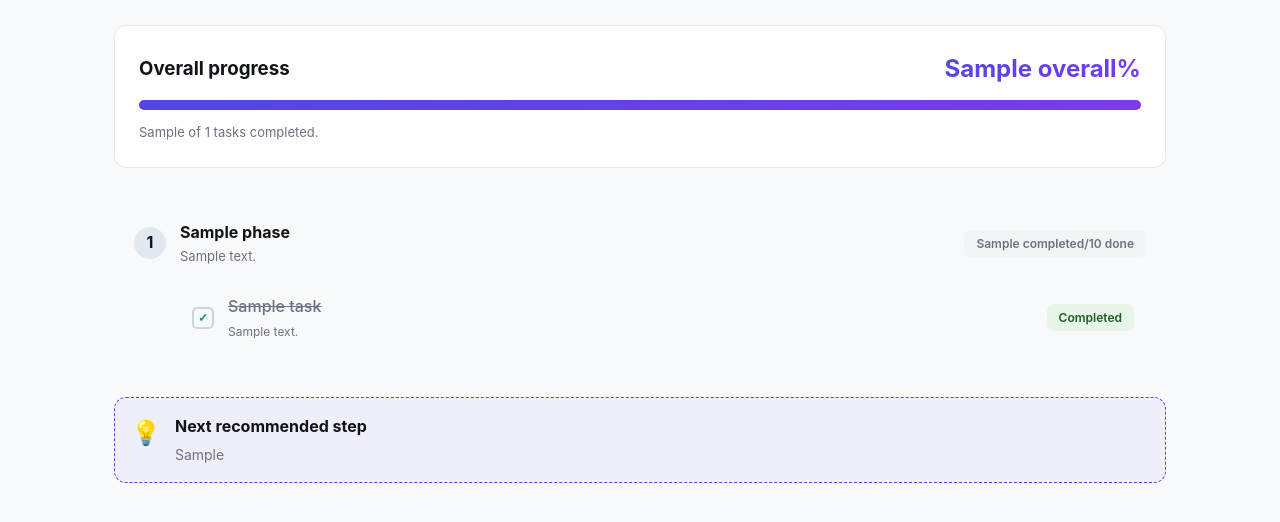
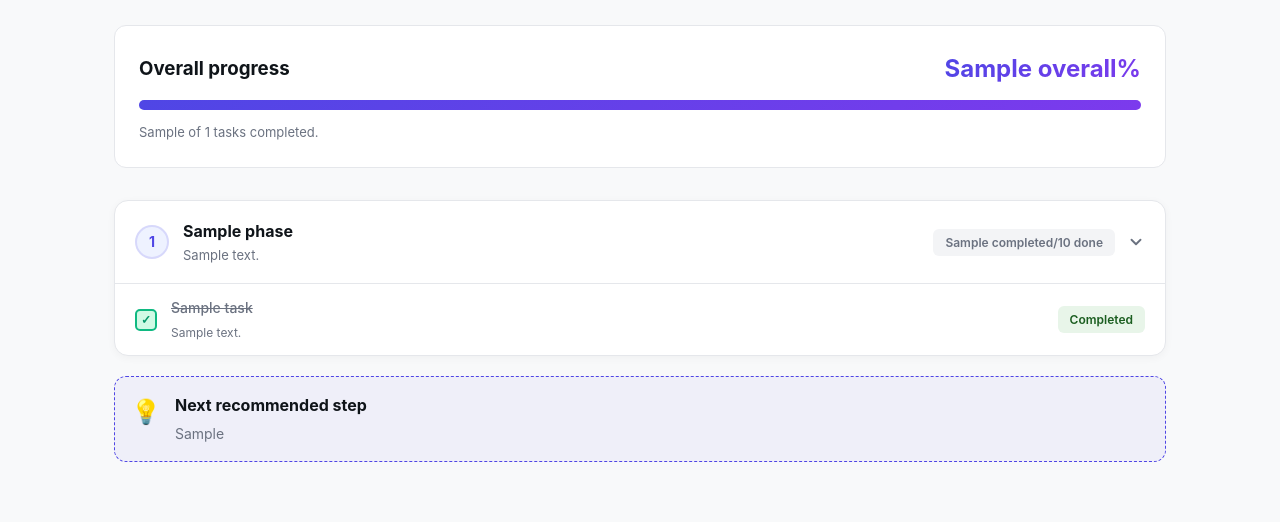
Before and after one commit to RawanMahmoud20/careerpath-ai, a Django app: template careerpath_ai/roadmap/templates/roadmap/roadmap.html in a window 1280 px wide. Shown: the part 148-670 px from the top of the page. Run offline with Django 5.2, Linux system fonts and the light colour scheme; data comes from the database, SQL or seed files in the repository; both versions use the stored data as it was after the commit; tables that the repository leaves empty hold one stand-in row (values such as "Sample post"); the template is opened without the code that fills it: values that come from a table or form of the project are taken from there, most other values are stand-ins (such as "Sample title", 1, 10 or a date in 2020).

Commit message:
roadmap Style

```diff
--- a/careerpath_ai/roadmap/templates/roadmap/roadmap.html
+++ b/careerpath_ai/roadmap/templates/roadmap/roadmap.html
@@ -22,7 +22,7 @@
         <h3>Overall progress</h3>
         <span id="overall-pct" style="font-size:24px; font-weight:700;" class="gradient-text">{{ overall }}%</span>
       </div>
-      <div style="background: var(--border-color); border-radius: 8px; height: 10px; margin: 12px 0; overflow: hidden;">
+      <div style="background: var(--border); border-radius: 8px; height: 10px; margin: 12px 0; overflow: hidden;">
         <div id="overall-bar" style="width: {{ overall }}%; background: linear-gradient(135deg, #4F46E5, #7C3AED); height: 100%; transition: width 0.4s ease;"></div>
       </div>
       <p id="overall-label" style="font-size:13px; color:var(--text-muted);">
@@ -32,16 +32,17 @@
 
     <!-- Phases -->
     {% for pd in phases_data %}
+      {% with all_done=pd.completed|add:0 %}
       <div class="phase-card"
            id="phase-{{ pd.phase.phase_number }}"
            data-total="{{ pd.total }}"
            data-completed="{{ pd.completed }}"
-           style="margin-bottom: 24px; background: var(--bg-card); padding: 20px; border-radius: 12px; border: 1px solid var(--border-color);">
+           style="margin-bottom: 20px;">
 
-        <div style="display: flex; justify-content: space-between; align-items: center; margin-bottom: 16px;">
-          <div style="display:flex; align-items:center; gap: 14px;">
-            <div class="phase-num-circle {% if pd.completed == pd.total and pd.total > 0 %}phase-done{% endif %}"
-                 style="width:32px; height:32px; border-radius:50%; background:#E2E8F0; display:flex; align-items:center; justify-content:center; font-weight:bold; flex-shrink:0; transition: background 0.3s, color 0.3s;">
+        <!-- Phase Header (clickable to toggle) -->
+        <div class="phase-header-row" onclick="togglePhase(this)" style="cursor:pointer;">
+          <div style="display:flex; align-items:center; gap:14px;">
+            <div class="phase-num-circle {% if pd.completed == pd.total and pd.total > 0 %}phase-done{% endif %}">
               {% if pd.completed == pd.total and pd.total > 0 %}✓{% else %}{{ pd.phase.phase_number }}{% endif %}
             </div>
             <div>
@@ -49,25 +50,33 @@
               <div style="font-size:13px; color:var(--text-muted);">{{ pd.phase.description }}</div>
             </div>
           </div>
-          <span class="phase-badge badge {% if pd.completed == pd.total and pd.total > 0 %}badge-success{% else %}badge-muted{% endif %}"
-                style="white-space: nowrap;">
+
+          <div style="display:flex; align-items:center; gap:12px; flex-shrink:0;">
+            <span class="phase-badge badge {% if pd.completed == pd.total and pd.total > 0 %}badge-success{% else %}badge-muted{% endif %}">
               <span class="phase-done-count">{{ pd.completed }}</span>/{{ pd.total }} done
             </span>
+            <div class="phase-chevron {% if pd.completed == pd.total and pd.total > 0 %}collapsed{% endif %}">
+              <svg width="18" height="18" viewBox="0 0 24 24" fill="none" stroke="currentColor" stroke-width="2.5" stroke-linecap="round" stroke-linejoin="round">
+                <polyline points="6 9 12 15 18 9"></polyline>
+              </svg>
+            </div>
+          </div>
         </div>
 
-        <div style="display:flex; flex-direction:column; gap:10px; padding-left:46px;">
+        <!-- Tasks Dropdown -->
+        <div class="tasks-body {% if pd.completed == pd.total and pd.total > 0 %}collapsed{% endif %}">
+          <div class="tasks-inner">
             {% for td in pd.tasks %}
-            <div class="task-row"
-                 style="display:flex; align-items:center; gap:14px; background:var(--bg-site); padding:12px; border-radius:8px; border:1px solid var(--border-color); transition: opacity 0.2s;">
+              <div class="task-row {% if td.status == 'completed' %}is-completed{% endif %} {% if forloop.counter|divisibleby:2 %}task-row-alt{% endif %}"
+                   data-task-index="{{ forloop.counter }}">
 
                 <!-- Toggle checkbox -->
                 <button class="task-toggle"
                         data-task-ref="{{ td.task.task_ref }}"
                         data-status="{{ td.status }}"
                         data-phase="{{ pd.phase.phase_number }}"
-                      onclick="cycleStatus(this)"
-                      title="Click to change status"
-                      style="cursor:pointer; width:22px; height:22px; border-radius:5px; border:2px solid #cbd5e1; display:flex; align-items:center; justify-content:center; font-size:12px; font-weight:bold; flex-shrink:0; transition: background 0.25s, border-color 0.25s; background: transparent; padding:0;">
+                        onclick="cycleStatus(this); event.stopPropagation();"
+                        title="Click to change status">
                   {% if td.status == 'completed' %}✓
                   {% elif td.status == 'in_progress' %}●
                   {% endif %}
@@ -75,18 +84,16 @@
 
                 <!-- Task text -->
                 <div style="flex:1; min-width:0;">
-                <div class="task-title-text"
-                     style="font-weight:500; {% if td.status == 'completed' %}text-decoration:line-through; color:var(--text-muted);{% endif %} transition: all 0.25s;">
+                  <div class="task-title-text {% if td.status == 'completed' %}done-text{% endif %}">
                     {{ td.task.title }}
                   </div>
                   {% if td.task.description %}
-                  <div style="font-size:12px; color:var(--text-muted); margin-top:2px;">{{ td.task.description }}</div>
+                    <div style="font-size:12px; color:var(--text-muted); margin-top:3px;">{{ td.task.description }}</div>
                   {% endif %}
                 </div>
 
                 <!-- Status badge -->
-              <span class="task-status-badge badge {% if td.status == 'completed' %}badge-success{% elif td.status == 'in_progress' %}badge-warning{% else %}badge-muted{% endif %}"
-                    style="white-space:nowrap; transition: all 0.25s;">
+                <span class="task-status-badge badge {% if td.status == 'completed' %}badge-success{% elif td.status == 'in_progress' %}badge-warning{% else %}badge-muted{% endif %}">
                   {% if td.status == 'completed' %}Completed
                   {% elif td.status == 'in_progress' %}In progress
                   {% else %}Not started{% endif %}
@@ -96,6 +103,9 @@
             {% endfor %}
           </div>
         </div>
+
+      </div>
+      {% endwith %}
     {% empty %}
       <div class="card"><p>No tasks found in this roadmap.</p></div>
     {% endfor %}
@@ -114,7 +124,121 @@
 
 {% block scripts %}
 <style>
-  /* ── task toggle button states ── */
+  /* ── Phase card ── */
+  .phase-card {
+    background: var(--surface);
+    border: 1px solid var(--border);
+    border-radius: 14px;
+    overflow: hidden;
+    box-shadow: 0 2px 8px rgba(0,0,0,0.04);
+    transition: box-shadow 0.2s;
+  }
+  .phase-card:hover {
+    box-shadow: 0 4px 16px rgba(79,70,229,0.08);
+  }
+
+  /* ── Phase header row ── */
+  .phase-header-row {
+    display: flex;
+    justify-content: space-between;
+    align-items: center;
+    padding: 18px 20px;
+    user-select: none;
+    transition: background 0.15s;
+  }
+  .phase-header-row:hover {
+    background: rgba(79,70,229,0.03);
+  }
+
+  /* ── Phase number circle ── */
+  .phase-num-circle {
+    width: 34px;
+    height: 34px;
+    border-radius: 50%;
+    background: #EEF2FF;
+    color: var(--primary);
+    display: flex;
+    align-items: center;
+    justify-content: center;
+    font-weight: 700;
+    font-size: 14px;
+    flex-shrink: 0;
+    transition: background 0.3s, color 0.3s;
+    border: 2px solid rgba(79,70,229,0.15);
+  }
+  .phase-num-circle.phase-done {
+    background: #D1FAE5 !important;
+    color: #059669;
+    border-color: rgba(16,185,129,0.3);
+  }
+
+  /* ── Chevron icon ── */
+  .phase-chevron {
+    color: var(--text-muted);
+    transition: transform 0.3s ease;
+    display: flex;
+    align-items: center;
+  }
+  .phase-chevron.collapsed {
+    transform: rotate(-90deg);
+  }
+
+  /* ── Tasks body (collapsible) ── */
+  .tasks-body {
+    display: grid;
+    grid-template-rows: 1fr;
+    transition: grid-template-rows 0.35s ease;
+    border-top: 1px solid var(--border);
+  }
+  .tasks-body.collapsed {
+    grid-template-rows: 0fr;
+    border-top: none;
+  }
+  .tasks-inner {
+    overflow: hidden;
+    padding: 0;
+  }
+
+  /* ── Task rows ── */
+  .task-row {
+    display: flex;
+    align-items: center;
+    gap: 14px;
+    padding: 13px 20px 13px 20px;
+    border-bottom: 1px solid rgba(0,0,0,0.05);
+    transition: background 0.2s;
+  }
+  .task-row:last-child {
+    border-bottom: none;
+  }
+  /* Zebra / alternate row tinting */
+  .task-row-alt {
+    background: rgba(79,70,229,0.025);
+  }
+  .task-row:not(.task-row-alt) {
+    background: transparent;
+  }
+  .task-row:hover {
+    background: rgba(79,70,229,0.05) !important;
+  }
+
+  /* ── Task toggle button ── */
+  .task-toggle {
+    cursor: pointer;
+    width: 22px;
+    height: 22px;
+    border-radius: 5px;
+    border: 2px solid #cbd5e1;
+    display: flex;
+    align-items: center;
+    justify-content: center;
+    font-size: 12px;
+    font-weight: bold;
+    flex-shrink: 0;
+    transition: background 0.25s, border-color 0.25s, transform 0.1s;
+    background: transparent;
+    padding: 0;
+  }
   .task-toggle[data-status="not_started"] {
     border-color: #cbd5e1;
     background: transparent;
@@ -130,20 +254,25 @@
     background: #D1FAE5;
     color: #059669;
   }
-  /* pulse animation on click */
   .task-toggle.clicking {
-    transform: scale(0.85);
-    transition: transform 0.1s;
+    transform: scale(0.82);
   }
-  /* completed row dim */
+
+  /* ── Task title text ── */
+  .task-title-text {
+    font-weight: 500;
+    font-size: 14px;
+    transition: all 0.25s;
+  }
+  .task-title-text.done-text {
+    text-decoration: line-through;
+    color: var(--text-muted);
+  }
+
+  /* ── Completed row dim ── */
   .task-row.is-completed .task-title-text {
     text-decoration: line-through;
     color: var(--text-muted);
-  }
-  /* phase circle done */
-  .phase-num-circle.phase-done {
-    background: #D1FAE5 !important;
-    color: #059669;
   }
 </style>
 
@@ -160,7 +289,7 @@ const BADGE_CLS = {
   completed:   'badge-success',
 };
 
-/* ── counters ────────────────────────────────────────────────── */
+/* ── counters ── */
 let totalTasks     = parseInt('{{ total_tasks }}') || 0;
 let completedTotal = parseInt('{{ completed_tasks }}') || 0;
 
@@ -172,14 +301,34 @@ function updateOverall() {
     completedTotal + ' of ' + totalTasks + ' tasks completed.';
 }
 
-/* ── main toggle ─────────────────────────────────────────────── */
+/* ── phase toggle ── */
+function togglePhase(headerRow) {
+  const phaseCard = headerRow.closest('.phase-card');
+  const body      = phaseCard.querySelector('.tasks-body');
+  const chevron   = phaseCard.querySelector('.phase-chevron');
+  const isCollapsed = body.classList.toggle('collapsed');
+  chevron.classList.toggle('collapsed', isCollapsed);
+}
+
+/* ── auto-collapse a fully-done phase ── */
+function collapseIfAllDone(phaseCard) {
+  const total     = parseInt(phaseCard.dataset.total);
+  const completed = parseInt(phaseCard.dataset.completed);
+  if (total > 0 && completed === total) {
+    const body    = phaseCard.querySelector('.tasks-body');
+    const chevron = phaseCard.querySelector('.phase-chevron');
+    body.classList.add('collapsed');
+    chevron.classList.add('collapsed');
+  }
+}
+
+/* ── main toggle ── */
 async function cycleStatus(btn) {
   const current  = btn.dataset.status;
   const next     = ORDER[(ORDER.indexOf(current) + 1) % ORDER.length];
   const taskRef  = btn.dataset.taskRef;
   const phaseNum = btn.dataset.phase;
 
-  /* pulse feedback */
   btn.classList.add('clicking');
   setTimeout(() => btn.classList.remove('clicking'), 150);
 
@@ -195,28 +344,26 @@ async function cycleStatus(btn) {
     const data = await resp.json();
     if (!data.ok) return;
 
-    /* ── update toggle button ── */
+    /* update toggle button */
     btn.dataset.status  = next;
     btn.textContent     = ICONS[next];
 
-    /* ── update parent task row ── */
+    /* update task row */
     const row = btn.closest('.task-row');
     row.classList.toggle('is-completed', next === 'completed');
+    const titleEl = row.querySelector('.task-title-text');
+    titleEl.classList.toggle('done-text', next === 'completed');
 
-    const titleEl = row.querySelector('.task-title-text');
-    titleEl.style.textDecoration = next === 'completed' ? 'line-through' : '';
-    titleEl.style.color          = next === 'completed' ? 'var(--text-muted)' : '';
-
-    /* ── update status badge ── */
+    /* update status badge */
     const badge = row.querySelector('.task-status-badge');
     badge.textContent = LABELS[next];
     badge.className   = 'task-status-badge badge ' + BADGE_CLS[next];
 
-    /* ── update phase counter ── */
+    /* update phase counter */
     const phaseCard = document.getElementById('phase-' + phaseNum);
     let phaseDone = parseInt(phaseCard.dataset.completed);
-    if (current === 'completed') phaseDone--;          // was completed, now isn't
-    if (next    === 'completed') phaseDone++;          // now becomes completed
+    if (current === 'completed') phaseDone--;
+    if (next    === 'completed') phaseDone++;
     phaseCard.dataset.completed = phaseDone;
     const phaseTotal = parseInt(phaseCard.dataset.total);
 
@@ -228,13 +375,15 @@ async function cycleStatus(btn) {
       phaseBadge.className  = 'phase-badge badge badge-success';
       phaseCircle.classList.add('phase-done');
       phaseCircle.textContent = '✓';
+      /* auto-collapse completed phase after a short delay */
+      setTimeout(() => collapseIfAllDone(phaseCard), 600);
     } else {
       phaseBadge.className  = 'phase-badge badge badge-muted';
       phaseCircle.classList.remove('phase-done');
       phaseCircle.textContent = phaseNum;
     }
 
-    /* ── update overall counter ── */
+    /* update overall */
     if (current === 'completed') completedTotal--;
     if (next    === 'completed') completedTotal++;
     updateOverall();
```
Also changed, not shown: careerpath_ai/db.sqlite3. Lines whose indentation alone changed are shown as unchanged.
